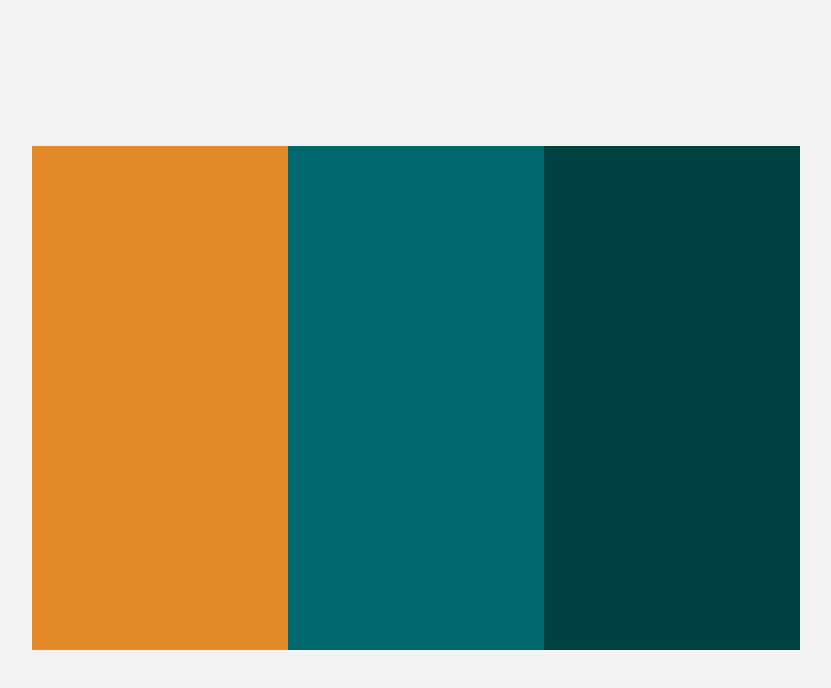
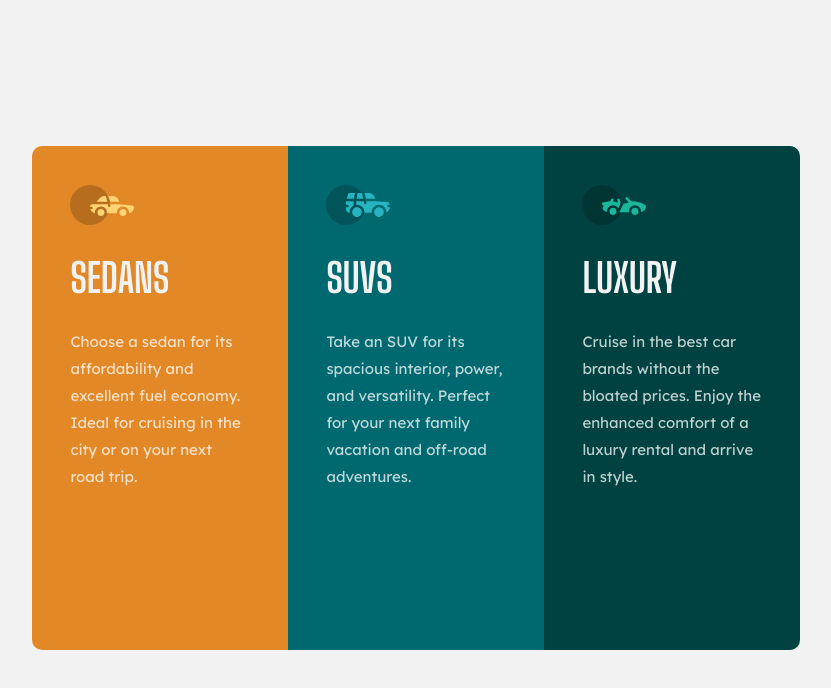
Before and after one commit to victorCatharina/preview-card-3-column, a plain HTML site: page index.html in a window 1280 px wide. Shown: the whole page, without its empty margins (224-1055 px from the left). Drawn offline with Linux system fonts and the light colour scheme.

Commit message:
Started the project - desktop design almost finished

```diff
--- a/index.html
+++ b/index.html
@@ -5,21 +5,53 @@
   <meta charset="UTF-8">
   <meta name="viewport" content="width=device-width, initial-scale=1.0">
 
+  <link rel="preconnect" href="https://fonts.googleapis.com">
+  <link rel="preconnect" href="https://fonts.gstatic.com" crossorigin>
+  <link href="https://fonts.googleapis.com/css2?family=Big+Shoulders+Display:wght@700&family=Lexend+Deca&display=swap"
+    rel="stylesheet">
+  <link href="https://fonts.googleapis.com/css2?family=Big+Shoulders+Display:wght@700&family=Lexend+Deca&display=swap"
+    rel="stylesheet">
+
   <link rel="stylesheet" href="style/reset.css">
   <link rel="stylesheet" href="style/style.css">
+
   <link rel="icon" type="image/png" sizes="32x32" href="./images/favicon-32x32.png">
 
   <title>Frontend Mentor | 3-column preview card component</title>
 
   <main>
     <div class="container">
+      <!--BOX SEDANS-->
       <div class="box box-sedans">
 
-      </div>
-      <div class="box box-suvs">
+        <img class="car-icon" src="images/icon-sedans.svg" alt="Sedans icon">
+
+        <h2 class="category-name">sedans</h2>
+        <p class="category-desc">Choose a sedan for its affordability and excellent fuel economy.
+          Ideal for cruising in the city or on your next road trip.</p>
 
       </div>
+
+      <!--BOX SUVS-->
+      <div class="box box-suvs">
+        <img class="car-icon" src="images/icon-suvs.svg" alt="SUVS icon">
+
+        <h2 class="category-name">suvs</h2>
+        <p class="category-desc">Take an SUV for its spacious interior, power, and versatility.
+          Perfect for your next family vacation and off-road adventures.
+        </p>
+
+      </div>
+
+      <!--BOX LUXURY-->
       <div class="box box-luxury">
+
+        <img class="car-icon" src="images/icon-luxury.svg" alt="Luxury icon">
+
+        <h2 class="category-name">luxury</h2>
+        <p class="category-desc">Cruise in the best car brands without the bloated prices.
+          Enjoy the enhanced comfort of a luxury rental and arrive in style.
+        </p>
 
       </div>
     </div>
--- a/style/style.scss
+++ b/style/style.scss
@@ -3,9 +3,15 @@ $boxSedansColor: hsl(31, 77%, 52%);
 $boxSuvsColor: hsl(184, 100%, 22%);
 $boxLuxuryColor: hsl(179, 100%, 13%);
 
+/* Background, Headings, Buttons color */
+$SecondColor: hsl(0, 0%, 95%);
+
+/* Paragraphs color */
+$ParagraphColor: hsla(0, 0%, 100%, 0.75);
 
 body{
-    background-color: hsl(0, 0%, 95%);
+    background-color: $SecondColor;
+    font-size: 15px;
 }
 
 .container{
@@ -13,7 +19,6 @@ body{
     height: 90vh;
     margin: 3% 0 0 0;
     display: flex;
-    flex-direction: row;
     justify-content: center;
     align-items: center;
 }
@@ -24,11 +29,34 @@ body{
 }
 
 .box-sedans{
+    border-radius: 10px 0 0 10px;
     background-color: $boxSedansColor;
 }
 .box-suvs{
     background-color: $boxSuvsColor;
 }
 .box-luxury{
+    border-radius: 0px 10px 10px 0px;
     background-color: $boxLuxuryColor;
 }
+
+.car-icon{
+    padding: 15% 15% 10%;
+}
+
+.category-name{
+    font-family: 'Big Shoulders Display', cursive;
+    font-size: 40px;
+    color: $SecondColor;
+    text-transform: uppercase;
+    padding-left: 15%;
+}
+
+.category-desc{
+    font-family: 'Lexend Deca', sans-serif;
+    text-align: start;
+    line-height: 1.8;
+    color: $ParagraphColor;
+    padding: 10% 15% 10%;
+
+}
```
Also changed, not shown: style/style.css, 1 other file.
